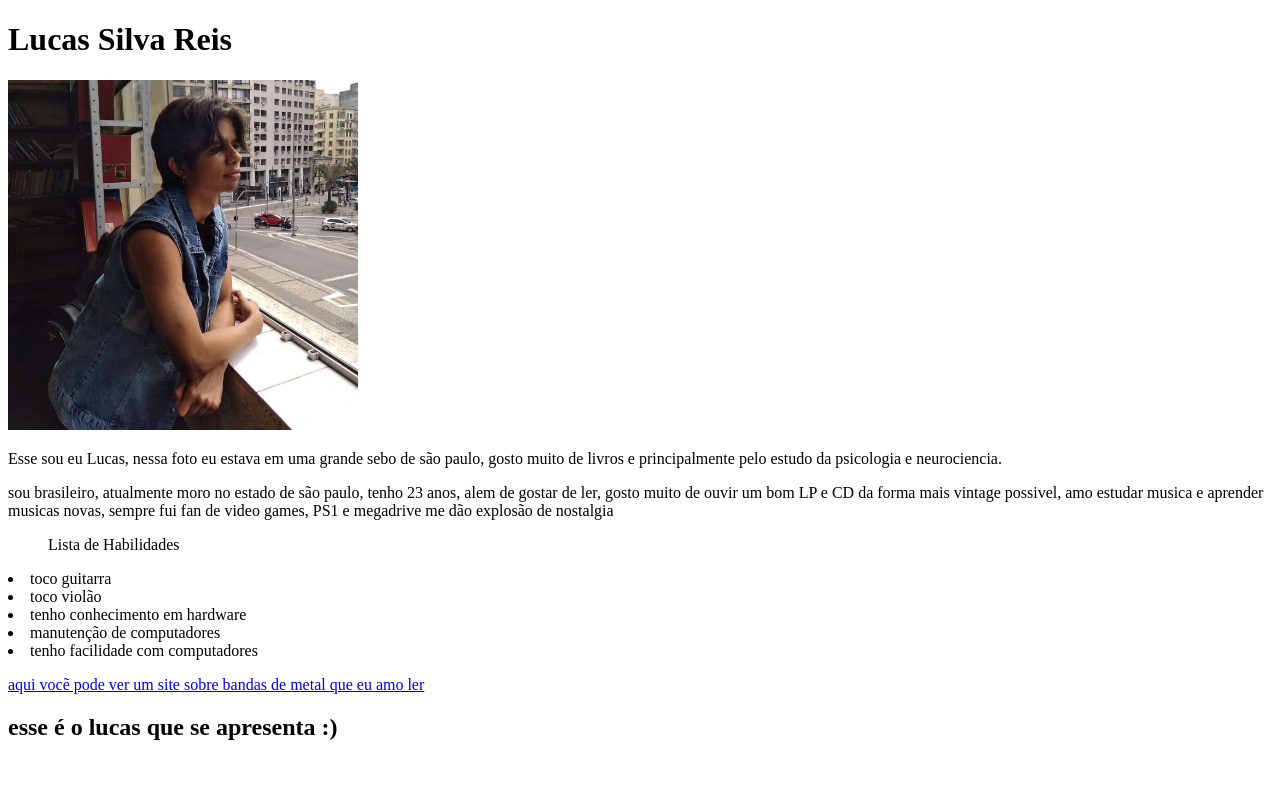
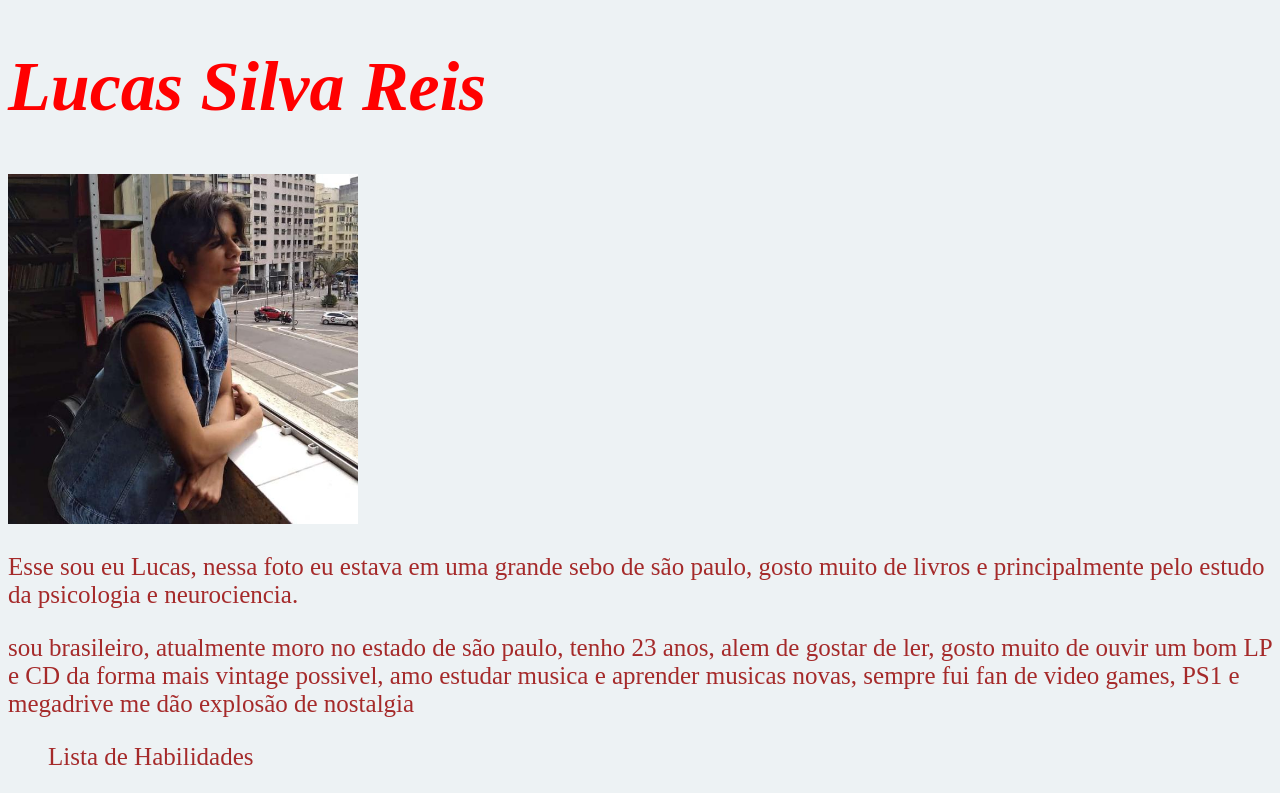
Before and after one commit to LucassReiss/Portf-lio-HTML5, a plain HTML site: page index.html in a window 1280 px wide. Shown: the top 793 px of the page. Drawn offline with Linux system fonts and the light colour scheme.

Commit message:
foram alterados: fontes, cores das fontes e seus tamanhos, cor do background.

```diff
--- a/index.html
+++ b/index.html
@@ -6,6 +6,33 @@
     <meta name="viewport" content="width=device-width, initial-scale=1.0">
     <title>Meu Portfólio</title>
 </head>
+<style>
+    h1 {
+        font-size: 70px;
+        color: red;
+        font-style: oblique;
+    }
+p, li, ul {
+font-size: 25px;
+color: brown;
+font-style: unset;
+}
+body {
+    background-color: rgb(237,242,244);
+
+}
+
+h2 {
+    color: rgb(239, 35, 60);
+}
+
+.lista {
+    font-size: 18px;
+    font-style: oblique;
+}
+
+
+</style>
 <body>
     <h1>Lucas Silva Reis</h1>
     <p></p>
@@ -14,11 +41,11 @@
    <p></p>
    <p>sou brasileiro, atualmente moro no estado de são paulo, tenho 23 anos, alem de gostar de ler, gosto muito de ouvir um bom LP e CD da forma mais vintage possivel, amo estudar musica e aprender musicas novas, sempre fui fan de video games, PS1 e megadrive me dão explosão de nostalgia</p>
    <ul>Lista de Habilidades</ul>
-   <li>toco guitarra</li>
-   <li>toco violão</li>
-   <li>tenho conhecimento em hardware</li>
-   <li>manutenção de computadores</li>
-   <li>tenho facilidade com computadores</li>
+   <li class="lista">toco guitarra</li>
+   <li class="lista">toco violão</li>
+   <li class="lista">tenho conhecimento em hardware</li>
+   <li class="lista">manutenção de computadores</li>
+   <li class="lista">tenho facilidade com computadores</li>
    <p></p>
 <a href="https://www.metal-archives.com/" target="_blank"> aqui vocẽ pode ver um site sobre bandas de metal que eu amo ler </a>
 <p></p>
```
